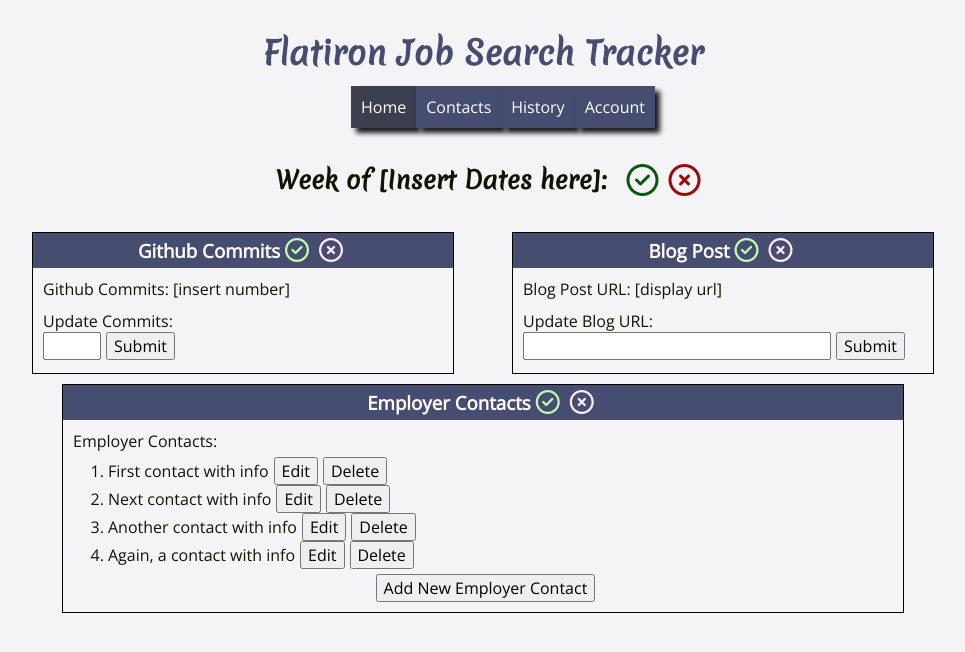
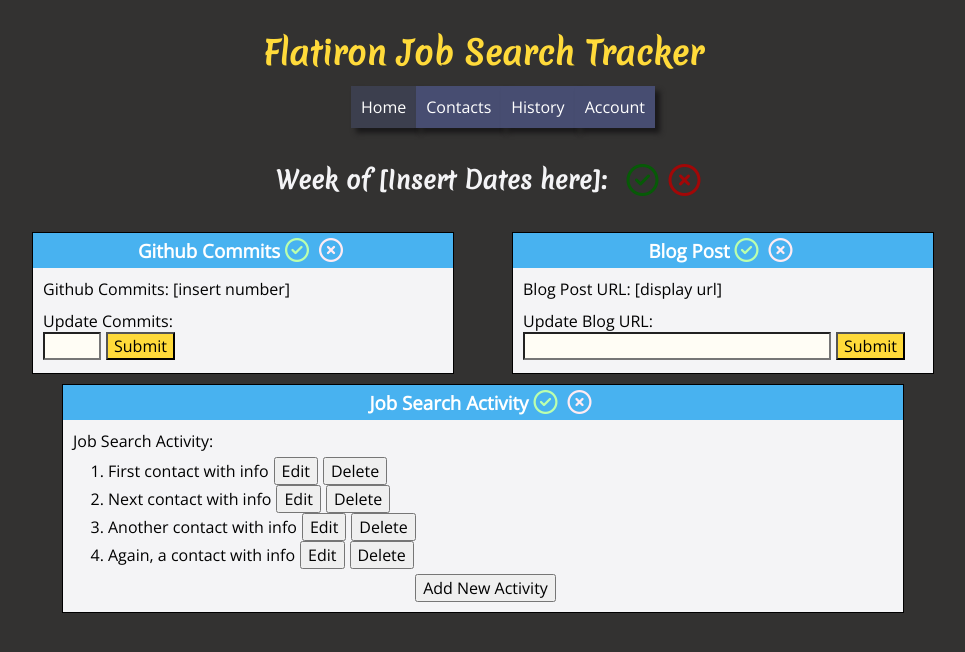
Before and after one commit to brownjer3/flatiron-job-search-tracker-frontend, a React (Create React App) app: page / in a window 1280 px wide. Shown: the top 652 px of the page, without its empty margins (157-1122 px from the left). Built offline with nearby package versions, Linux system fonts and the light colour scheme.

Commit message:
Add Flatiron colors

```diff
--- a/src/header/header.css
+++ b/src/header/header.css
@@ -24,7 +24,7 @@
 }
 
 #header-text {
-  color: #474d71;
+  color: #ffda3a;
 }
 
 .active-link {
--- a/src/home/EmployerContacts.js
+++ b/src/home/EmployerContacts.js
@@ -2,15 +2,15 @@
   return (
     <div id="employer-contacts" className="large-box">
       <div className="box-header">
-        <h3>Employer Contacts</h3>
+        <h3>Job Search Activity</h3>
         <i className="far fa-check-circle light-green"></i>
         <i className="far fa-times-circle light-red"></i>
       </div>
       <div className="box-content">
-        <p>Employer Contacts:</p>
+        <p>Job Search Activity:</p>
         {orderedList()}
       </div>
-      <button>Add New Employer Contact</button>
+      <button id="add-new-activity">Add New Activity</button>
     </div>
   );
 }
--- a/src/index.css
+++ b/src/index.css
@@ -1,8 +1,8 @@
 /* Color Palette
 
-  Light gray: F4F4F6
-  Blue: 474D71
-  Not Black, Black: 141301
+  Dark gray: 333231
+  Strong Yellow: FFDA3A
+  Bright blue: 48B2F0
 
 */
 
@@ -11,8 +11,8 @@
 }
 
 body {
-  background-color: #f4f4f6;
-  color: #141301;
+  background-color: #333231;
+  color: #f4f4f6;
   font-family: "Open Sans", sans-serif;
 }
 
@@ -44,6 +44,15 @@
   margin-left: 5px;
 }
 
+input[type="submit"] {
+  background-color: #ffda3a;
+  cursor: pointer;
+}
+
+form input {
+  background-color: #fffdf5;
+}
+
 .green {
   color: #075a07;
 }
@@ -72,8 +81,15 @@
   padding-bottom: 10px;
 }
 
+.small-box,
+.medium-box,
+.large-box {
+  color: black;
+  background-color: #f4f4f6;
+}
+
 .box-header {
-  background-color: #474d71;
+  background-color: #48b2f0;
   color: white;
   margin-top: 0;
   display: flex;
```
